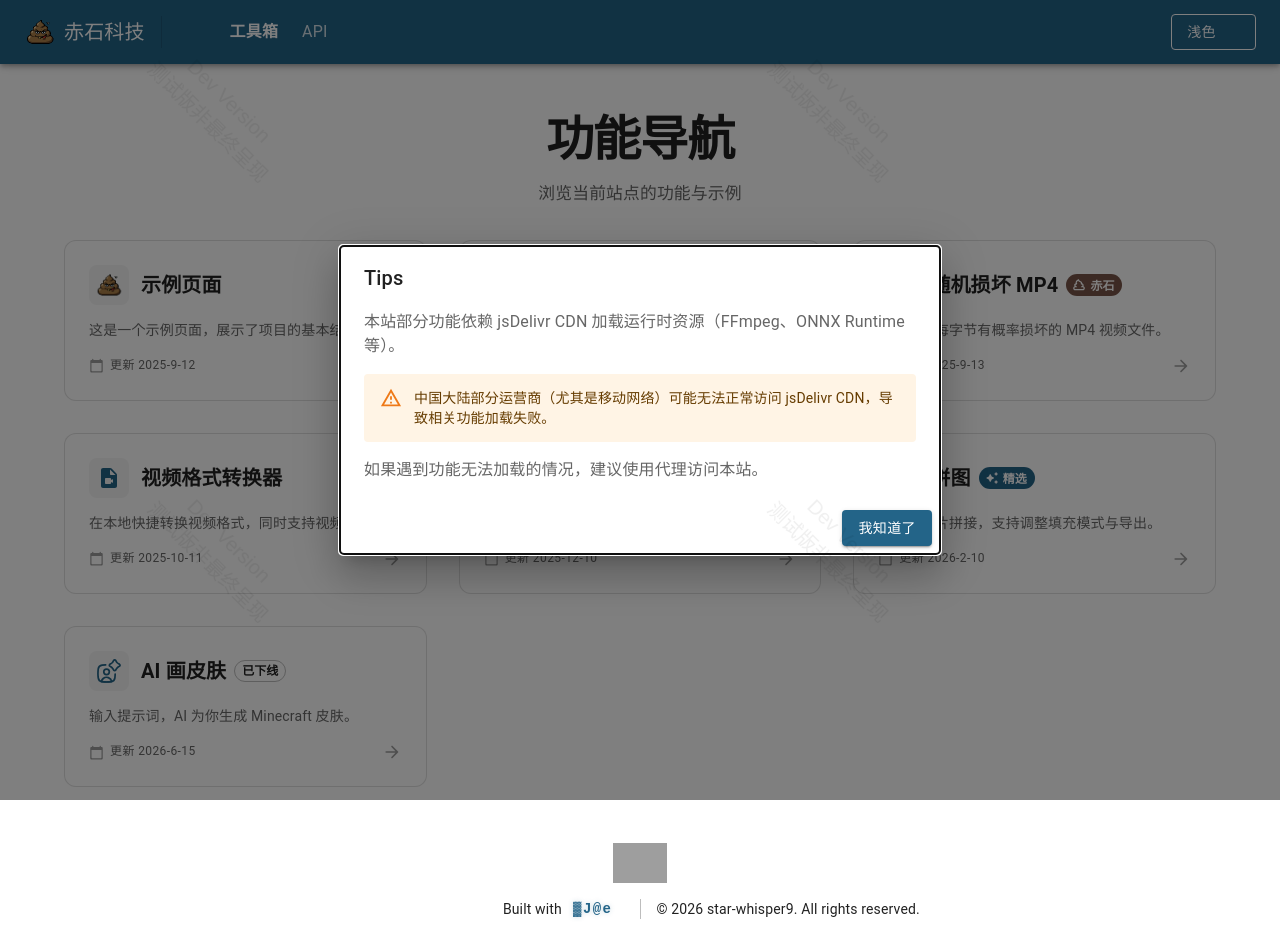
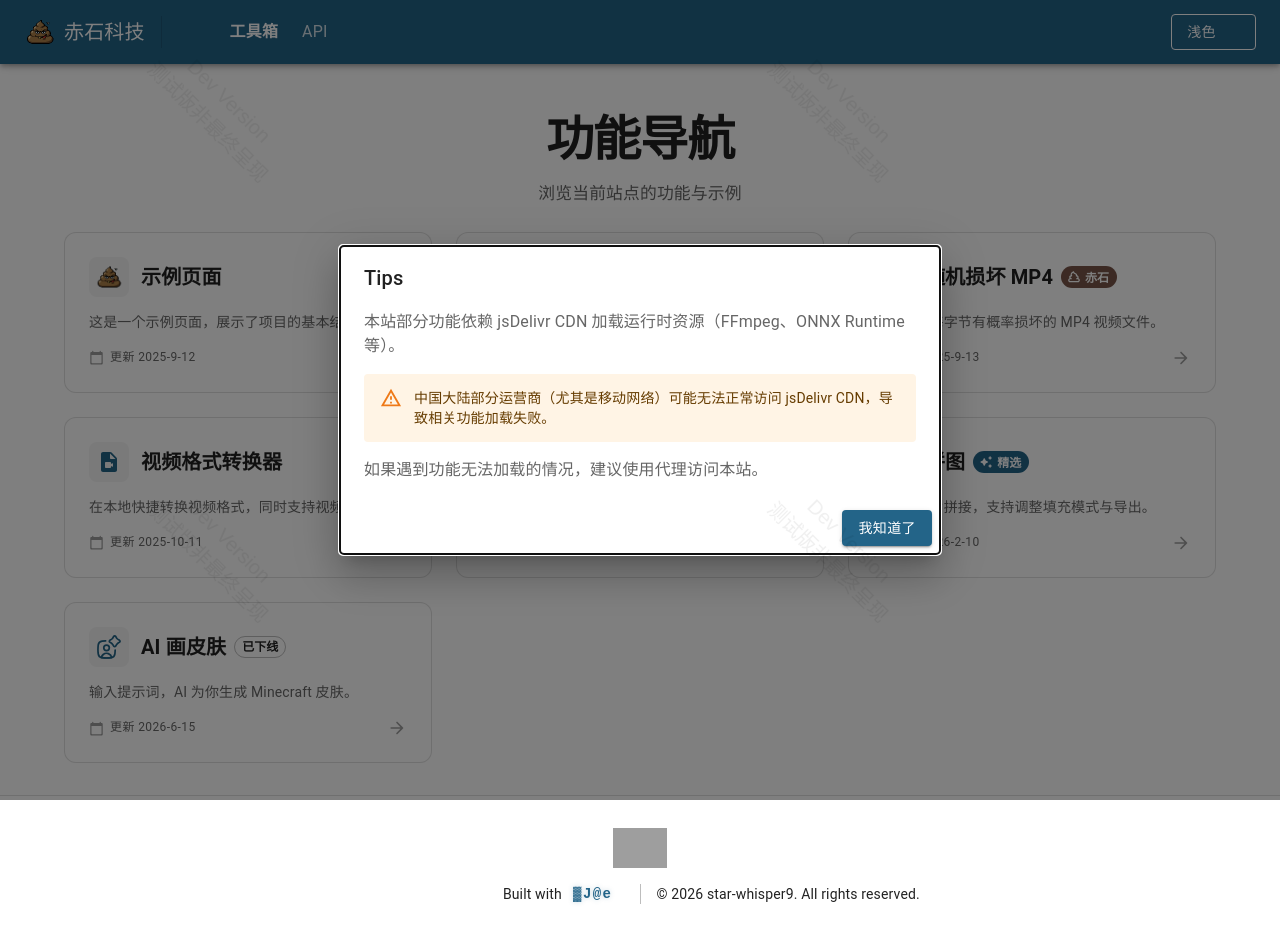
Before and after one commit to star-whisper9/chishi-tech, a React (Vite) app: page / in a window 1280 px wide. Built offline with nearby package versions, Linux system fonts and the light colour scheme; grey boxes are pictures that could not be loaded; some icons are missing.

Commit message:
refactor: 收紧首页与页脚布局

```diff
--- a/src/components/common/Footer/Footer.tsx
+++ b/src/components/common/Footer/Footer.tsx
@@ -22,8 +22,11 @@
     <Box
       component="footer"
       sx={{
-        py: 3,
+        pt: { xs: 3, md: 4 },
+        pb: { xs: 2, md: 3 },
         mt: "auto",
+        borderTop: "1px solid",
+        borderColor: "divider",
       }}
     >
       <Box display="flex" justifyContent="center" sx={{ mb: 2 }}>
--- a/src/components/common/Navigation/Navigation.tsx
+++ b/src/components/common/Navigation/Navigation.tsx
@@ -7,14 +7,14 @@
 const Navigation: React.FC = () => {
   return (
     <Box sx={{ py: { xs: 3, md: 4 } }}>
-      <Stack spacing={{ xs: 3, md: 4 }}>
+      <Stack spacing={{ xs: 3, md: 3 }}>
         <PageIntro
           title="功能导航"
           description="浏览当前站点的功能与示例"
         />
-        <Grid container spacing={4}>
+        <Grid container spacing={{ xs: 2, sm: 3 }}>
           {pages.map((p) => (
-            <Grid key={p.link} size={{ xs: 12, sm: 6, md: 4 }}>
+            <Grid key={p.link} size={{ xs: 12, sm: 6, md: 4, xl: 3 }}>
               <PageCard page={p} />
             </Grid>
           ))}
```
